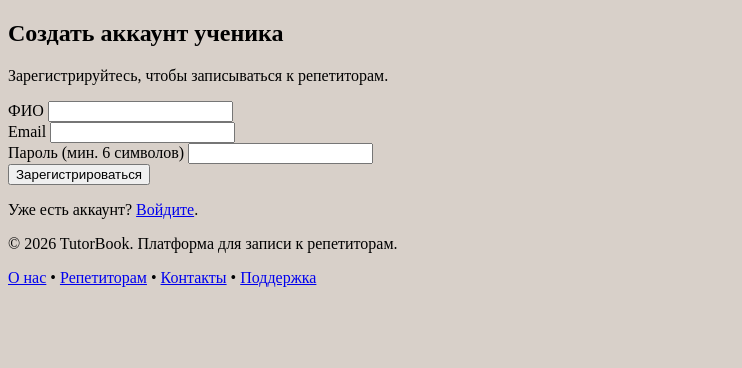
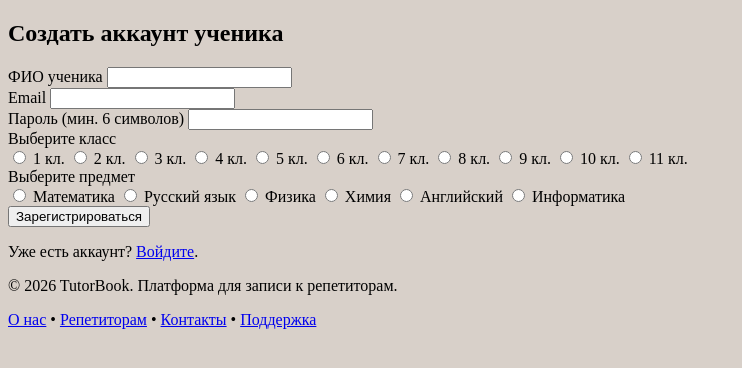
Before and after one commit to ktoetow/mi-v-Jopan, a Python web app: template templates/register.html in a window 1280 px wide. Shown: the part 44-412 px from the top of the page, without its empty margins (0-742 px from the left). Run offline with Jinja, Linux system fonts and the light colour scheme; the template is opened without the code that fills it, so the values that code supplies are empty.

Commit message:
страничку регистрации переделала немного

```diff
--- a/templates/register.html
+++ b/templates/register.html
@@ -1,4 +1,3 @@
-<!-- app/templates/auth/register.html -->
 {% extends "base.html" %}
 
 {% block title %}Регистрация — TutorBook{% endblock %}
@@ -8,10 +7,9 @@
     <div class="container">
         <div class="auth-card">
             <h2>Создать аккаунт ученика</h2>
-            <p class="subtitle">Зарегистрируйтесь, чтобы записываться к репетиторам.</p>
             <form method="post" action="/register">
                 <div class="form-group">
-                    <label for="full_name">ФИО</label>
+                    <label for="full_name">ФИО ученика</label>
                     <input type="text" id="full_name" name="full_name" required>
                 </div>
                 <div class="form-group">
@@ -22,6 +20,31 @@
                     <label for="password">Пароль (мин. 6 символов)</label>
                     <input type="password" id="password" name="password" minlength="6" required>
                 </div>
+
+                <div class="form-group">
+                    <label>Выберите класс</label>
+                    <div class="grade-buttons">
+                        {% for grade in [1,2,3,4,5,6,7,8,9,10,11] %}
+                        <label class="radio-btn">
+                            <input type="radio" name="grade" value="{{ grade }}" required>
+                            <span>{{ grade }} кл.</span>
+                        </label>
+                        {% endfor %}
+                    </div>
+                </div>
+
+                <div class="form-group">
+                    <label>Выберите предмет</label>
+                    <div class="subject-buttons">
+                        {% for subj in ["Математика", "Русский язык", "Физика", "Химия", "Английский", "Информатика"] %}
+                        <label class="radio-btn">
+                            <input type="radio" name="subject" value="{{ subj }}" required>
+                            <span>{{ subj }}</span>
+                        </label>
+                        {% endfor %}
+                    </div>
+                </div>
+
                 <input type="hidden" name="role" value="student">
                 <button type="submit" class="btn btn-primary full-width">Зарегистрироваться</button>
             </form>
```
